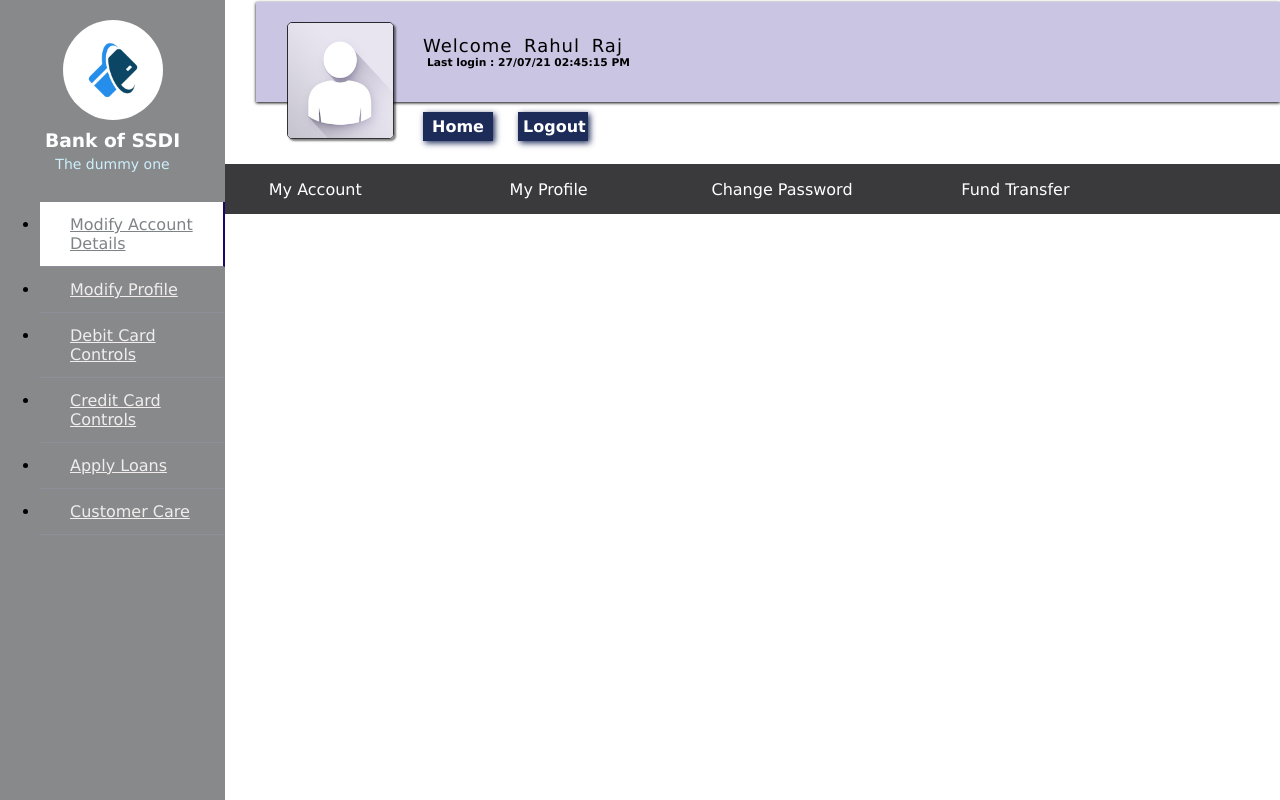
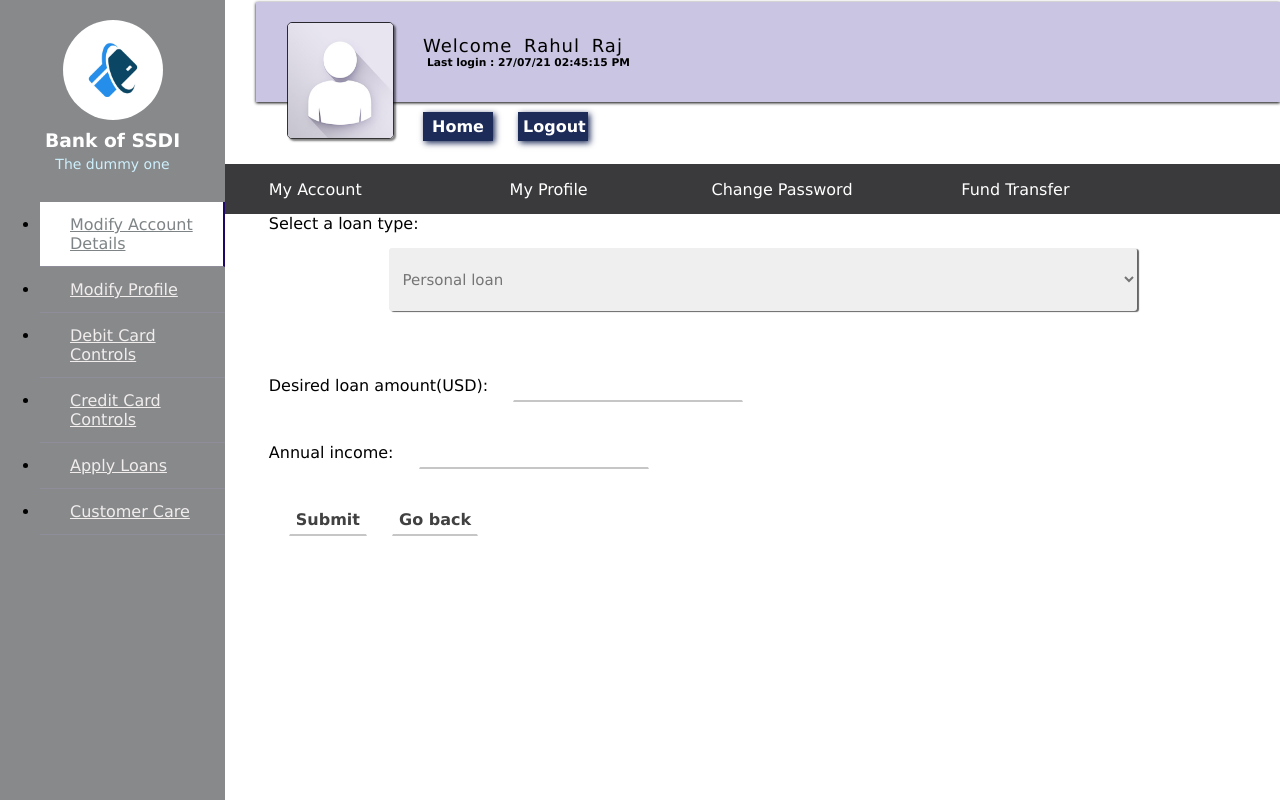
Before and after one commit to SaranChava/BankingSystem, a PHP site: page /loans_apply.php in a window 1280 px wide. Run offline with PHP 8.4, Linux system fonts and the light colour scheme; a user stored in the database is signed in; data comes from the database, SQL or seed files in the repository.

Commit message:
loans apply

```diff
--- a/Code/css/style.css
+++ b/Code/css/style.css
@@ -2150,3 +2150,8 @@ td {
 
 
 /* ================================================ cust_regfrm_confirm ==================================================== */
+
+.loans{
+  padding: 1%;
+  margin-left:20%;
+}
--- a/Code/loans_apply.php
+++ b/Code/loans_apply.php
@@ -27,6 +27,67 @@ background-color: rgba(5, 21, 71,0.4);
             header('location:customer_login.php');
             }
         ?>
+        <div class="loans">
+            <form name = "loanApplication" method="post">
+                <label for="loan-type">Select a loan type:</label>
+                <select id="loan-type" name="loan-type">
+                    <option value="personal" selected>Personal loan</option>
+                    <option value="educational">Educational loan</option>
+                    <option value="home">Home loan</option>
+                    <option value="vehicle">Vehicle loan</option>
+                    <option value="business">Business loan</option>
+                </select>
+                <br><br>
+                <label for="loan-amount">Desired loan amount(USD):</label>
+                <input type="number" id="loan-amount" name="loan-amount">
+                <br><br>
+                <label for="annual-income">Annual income:</label>
+                <input type="number" id="annual-income" name="annual-income">
+                <br><br>
+                <input class="cnfrm-submit-btn" type="submit" name="cnfrm-submit" value="Submit">
+                <input class="cnfrm-submit-btn" type="button" value="Go back" onclick="history.back()"/>
+            </form>
 
+
+            <?php
+
+                if(isset($_POST['cnfrm-submit'])){
+
+                    include 'database_conn.php';
+                    $_SESSION['type_of_loan']=$_POST['loan-type'];
+                    $_SESSION['loan_amount']=$_POST['loan-amount'];
+                    $_SESSION['annual_income']=$_POST['annual-income'];
+                    $type=$_SESSION['type_of_loan'];
+                    $amt=$_SESSION['loan_amount'];
+                    $income=$_SESSION['annual_income'];
+                    $cust_id= $_SESSION['customer_Id'];
+                    $sql="SELECT * FROM bank_customers where Customer_ID= '$cust_id' ";
+                    $result = $conn->query($sql);
+                    if($result->num_rows > 0){
+
+                        $row = $result->fetch_assoc();
+                        $id=$row['Id'];
+                        $sql1 = "INSERT INTO loan_requests (type_of_loan, loan_amount, annual_income, Customer_id) VALUES ('$type',$amt,$income,$id);";
+                        $result = $conn->query($sql1);
+
+                        if($conn->query($sql1) == TRUE){
+
+                                $conn->commit();
+
+
+                                echo '<script>alert("Loan application submitted succesfully")</script>';
+
+                            }
+                            else{
+                                    echo "Error submiting loan application<br><br>".$conn->error;
+                                    $conn->rollback();
+                            }
+                        }
+                        else{
+                            echo $sql."<br><br>".$conn->error;
+                        }
+                }
+                ?>
+        </div>
     </body>
 </html>
```
Also changed, not shown: Code/cust_regfrm_confirm.php (+0 -43 lines), DB File/bnkms.sql (+14 -1 lines).
